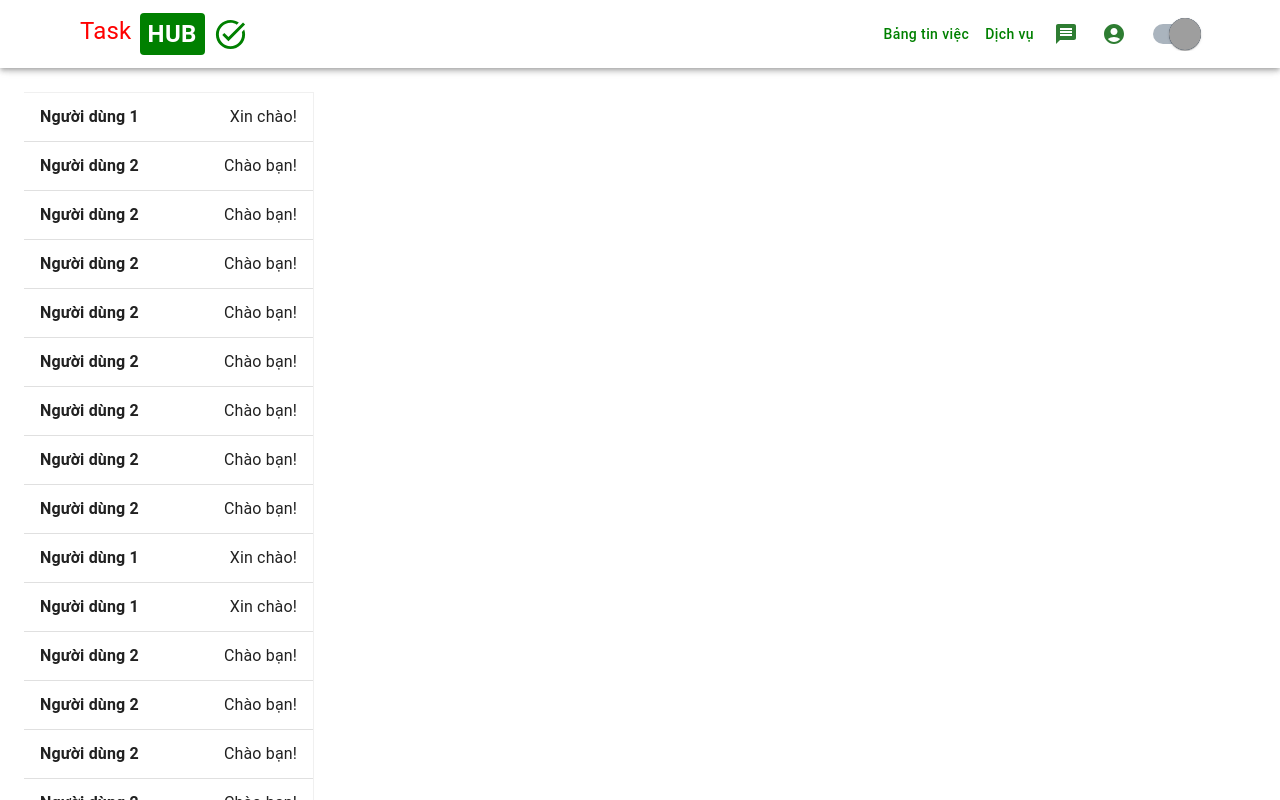
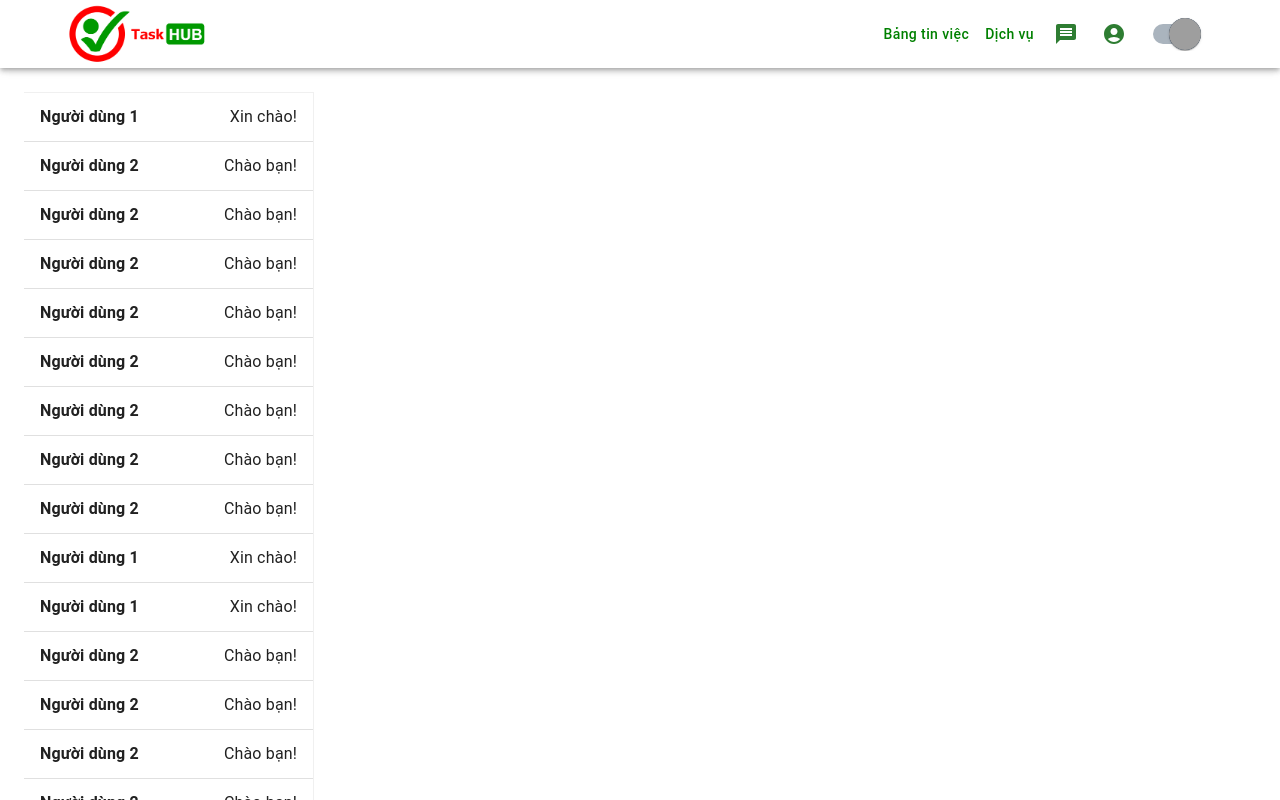
Before and after one commit to trung-git/taskhub, a React (Create React App) app in the folder webclient/taskhub/: page /chat in a window 1280 px wide. Shown: the top 800 px of the page. Built offline with nearby package versions, Linux system fonts and the light colour scheme; grey boxes are pictures that could not be loaded.

Commit message:
[WEB] - update login page

```diff
--- a/webclient/taskhub/src/App.js
+++ b/webclient/taskhub/src/App.js
@@ -1,4 +1,4 @@
-import React from 'react';
+import React, { useContext, useEffect } from 'react';
 import './App.css';
 import Scrolltop from './components/Scrolltop';
 import { Box, CssBaseline } from '@mui/material';
@@ -10,6 +10,8 @@ import { LocalizationProvider } from '@mui/x-date-pickers';
 import { AdapterDayjs } from '@mui/x-date-pickers/AdapterDayjs';
 
 import 'dayjs/locale/en';
+import { LoginContext } from './provider/LoginContext';
+import useLogin from './hooks/useLogin';
 
 const theme = createTheme({
   palette: {
--- a/webclient/taskhub/src/assets/img/auth/AuthBackground.js
+++ b/webclient/taskhub/src/assets/img/auth/AuthBackground.js
@@ -1,6 +1,7 @@
 // material-ui
 import { useTheme } from '@mui/material/styles';
 import { Box } from '@mui/material';
+import logo from '../../../assets/img/logo/logo.png';
 
 // ==============================|| AUTH BLUR BACK SVG ||============================== //
 
@@ -8,9 +9,16 @@ const AuthBackground = () => {
   const theme = useTheme();
   return (
     <Box
-      sx={{ position: 'absolute', filter: 'blur(18px)', zIndex: -1, bottom: 0 }}
+      sx={{
+        position: 'absolute',
+        filter: 'blur(18px)',
+        zIndex: -1,
+        bottom: 0,
+        left: 0,
+        transform: 'translate(50%, -22%)',
+      }}
     >
-      <svg
+      {/* <svg
         width="100%"
         height="calc(100vh - 175px)"
         viewBox="0 0 405 809"
@@ -31,7 +39,12 @@ const AuthBackground = () => {
           fill={theme.palette.error.lighter}
           opacity="1"
         />
-      </svg>
+      </svg> */}
+      <img
+        style={{ width: '100%', objectFit: 'cover', height: '100%' }}
+        src={logo}
+        alt="logo"
+      />
     </Box>
   );
 };
--- a/webclient/taskhub/src/base/component/TaskHubLogo/index.jsx
+++ b/webclient/taskhub/src/base/component/TaskHubLogo/index.jsx
@@ -1,53 +1,56 @@
-import { Box, Button, Stack, Typography } from '@mui/material';
-import TaskAltIcon from '@mui/icons-material/TaskAlt';
+import { Box } from '@mui/material';
 import { useNavigate } from 'react-router';
 
-const TaskHubLogo = (props) => {
-  const { size } = props;
+import logo from '../../../assets/img/logo/logo.png';
+import logo_horizontal from '../../../assets/img/logo/logo_horizontal.png';
+import logo_vertical from '../../../assets/img/logo/logo_vertical.png';
+import React from 'react';
+
+const Logo = (props) => {
+  const { type = 'horizontal', size } = props;
   const navigate = useNavigate();
 
+  const widthLogo = size
+    ? size.width
+    : type === 'horizontal'
+    ? 146
+    : type === 'vertical'
+    ? 150
+    : 40;
+  const heightLogo = size
+    ? size.height
+    : type === 'horizontal'
+    ? 60
+    : type === 'vertical'
+    ? 150
+    : 40;
+
   return (
-    <Button
-      variant="text"
-      onClick={() => navigate('/')}
-      disableRipple
-      disableElevation
-      disableFocusRipple
-      disableTouchRipple
-      sx={{ textTransform: 'none' }}
-    >
-      <Stack direction={'row'} spacing={1} alignItems={'center'}>
-        <Box
-          sx={{
-            //   backgroundColor: 'red',
-            display: 'flex',
-            flexDirection: 'row',
-            borderRadius: '4px',
-            //   border: '1px solid grey',
-          }}
-        >
-          <Typography color={'red'} fontSize={'24px'} sx={{ px: 1 }}>
-            Task
-          </Typography>
-          <Box
-            sx={{
-              backgroundColor: 'green',
-              borderRadius: '4px',
-              px: 1,
-              color: 'white',
-              display: 'flex',
-              alignItems: 'center',
-              fontSize: '24px',
-              fontWeight: 'bold',
-            }}
-          >
-            HUB
-          </Box>
-        </Box>
-        <TaskAltIcon sx={{ color: 'green' }} fontSize="large" />
-      </Stack>
-    </Button>
+    <Box width={widthLogo} height={heightLogo} sx={{ cursor: 'pointer' }}>
+      {type === 'only' ? (
+        <img
+          style={{ width: '100%', objectFit: 'cover', height: '100%' }}
+          src={logo}
+          alt="logo"
+          onClick={() => navigate('/')}
+        />
+      ) : type === 'horizontal' ? (
+        <img
+          style={{ width: '100%', objectFit: 'cover', height: '100%' }}
+          src={logo_horizontal}
+          alt="logo"
+          onClick={() => navigate('/')}
+        />
+      ) : (
+        <img
+          style={{ width: '100%', objectFit: 'cover', height: '100%' }}
+          src={logo_vertical}
+          alt="logo"
+          onClick={() => navigate('/')}
+        />
+      )}
+    </Box>
   );
 };
 
-export default TaskHubLogo;
+export const TaskHubLogo = React.memo(Logo);
--- a/webclient/taskhub/src/components/Chat/index.jsx
+++ b/webclient/taskhub/src/components/Chat/index.jsx
@@ -16,7 +16,7 @@ import {
 } from '@mui/material';
 import NavBar from '../Home/NavBar';
 import { useTranslation } from 'react-i18next';
-import TaskHubLogo from '../../base/component/TaskHubLogo';
+import { TaskHubLogo } from '../../base/component/TaskHubLogo';
 import { navBarHeight } from '../../base/config';
 import SearchHome from '../Home/SearchHome';
 import PopularTask from '../Home/PopularTask';
--- a/webclient/taskhub/src/components/Finding/NavBarStepper.jsx
+++ b/webclient/taskhub/src/components/Finding/NavBarStepper.jsx
@@ -12,7 +12,7 @@ import Button from '@mui/material/Button';
 import Tooltip from '@mui/material/Tooltip';
 import MenuItem from '@mui/material/MenuItem';
 import AdbIcon from '@mui/icons-material/Adb';
-import TaskHubLogo from '../../base/component/TaskHubLogo';
+import { TaskHubLogo } from '../../base/component/TaskHubLogo';
 import { navBarHeight } from '../../base/config';
 import { Step, StepButton, Stepper, useTheme } from '@mui/material';
 import { useTranslation } from 'react-i18next';
--- a/webclient/taskhub/src/components/Home/index.jsx
+++ b/webclient/taskhub/src/components/Home/index.jsx
@@ -9,11 +9,11 @@ import PopularTask from './PopularTask';
 
 const Home = () => {
   const navigate = useNavigate();
-  const logincontext = useContext(LoginContext);
+  // const logincontext = useContext(LoginContext);
   const { isLogin } = useContext(LoginContext);
   const { t } = useTranslation();
 
-  console.log('logincontext', logincontext);
+  // console.log('logincontext', logincontext);
 
   return (
     <Box sx={{ width: '100%' }}>
--- a/webclient/taskhub/src/components/authentication/AuthWrapper.js
+++ b/webclient/taskhub/src/components/authentication/AuthWrapper.js
@@ -6,7 +6,7 @@ import { Box, Grid } from '@mui/material';
 // project import
 import AuthCard from './AuthCard';
 // import Logo from 'components/Logo';
-import TaskHubLogo from '../../base/component/TaskHubLogo';
+import { TaskHubLogo } from '../../base/component/TaskHubLogo';
 // import AuthFooter from 'components/cards/AuthFooter';
 
 // assets
@@ -26,7 +26,7 @@ const AuthWrapper = ({ children }) => (
       }}
     >
       <Grid item xs={12} sx={{ ml: 3, mt: 3 }}>
-        <TaskHubLogo />
+        <TaskHubLogo type="vertical" size={{ width: 100, height: 100 }} />
       </Grid>
       <Grid item xs={12}>
         <Grid
--- a/webclient/taskhub/src/components/authentication/auth-forms/AuthLogin.js
+++ b/webclient/taskhub/src/components/authentication/auth-forms/AuthLogin.js
@@ -35,6 +35,7 @@ import { Visibility, VisibilityOff } from '@mui/icons-material';
 import { API_URL } from '../../../base/config';
 import { LoginContext } from '../../../provider/LoginContext';
 import AnimateButton from '../../../base/component/AnimateButton';
+import useLogin from '../../../hooks/useLogin';
 
 // ============================|| FIREBASE - LOGIN ||============================ //
 
@@ -43,6 +44,8 @@ const AuthLogin = () => {
   const logincontext = useContext(LoginContext);
   const navigate = useNavigate();
   const { t } = useTranslation();
+
+  const { setUserData } = useLogin();
 
   const [showPassword, setShowPassword] = React.useState(false);
   const handleClickShowPassword = () => {
@@ -64,6 +67,7 @@ const AuthLogin = () => {
       .then((response) => {
         // Handle successful login
         console.log('userData', response);
+        setUserData(response?.data?.data?.user);
         setSubmitting(false);
         setStatus({ success: true });
         logincontext.setIsLogin(true);
--- /dev/null
+++ b/webclient/taskhub/src/hooks/useLogin.js
@@ -0,0 +1,19 @@
+const useLogin = () => {
+  function getUserData() {
+    const user =
+      JSON.parse(localStorage.getItem('users_taskhub_app_value')) ?? null;
+    return user;
+  }
+
+  function setUserData(data) {
+    localStorage.setItem('users_taskhub_app_value', JSON.stringify(data));
+  }
+
+  function logOut() {
+    localStorage.removeItem('users_taskhub_app_value');
+  }
+
+  return { getUserData, setUserData, logOut };
+};
+
+export default useLogin;
--- a/webclient/taskhub/src/provider/LoginContext/index.jsx
+++ b/webclient/taskhub/src/provider/LoginContext/index.jsx
@@ -1,13 +1,23 @@
-import { createContext, useState } from 'react';
+import { createContext, useEffect, useState } from 'react';
+import useLogin from '../../hooks/useLogin';
 
 const LoginContext = createContext();
 
 function LoginProvider({ children }) {
-  // const users = (JSON.parse(localStorage.getItem('users')) ?? [])
-
   const [isLogin, setIsLogin] = useState(false);
   const [currentID, setCurrentID] = useState();
   const [currentUser, setCurrentUser] = useState();
+
+  const { getUserData } = useLogin();
+
+  useEffect(() => {
+    const userData = getUserData();
+    if (userData) {
+      setIsLogin(true);
+    } else {
+      setIsLogin(false);
+    }
+  }, []);
 
   const loginValue = {
     isLogin,
```
Also changed, not shown: webclient/taskhub/src/components/Home/NavBar.jsx (+13 -2 lines).
